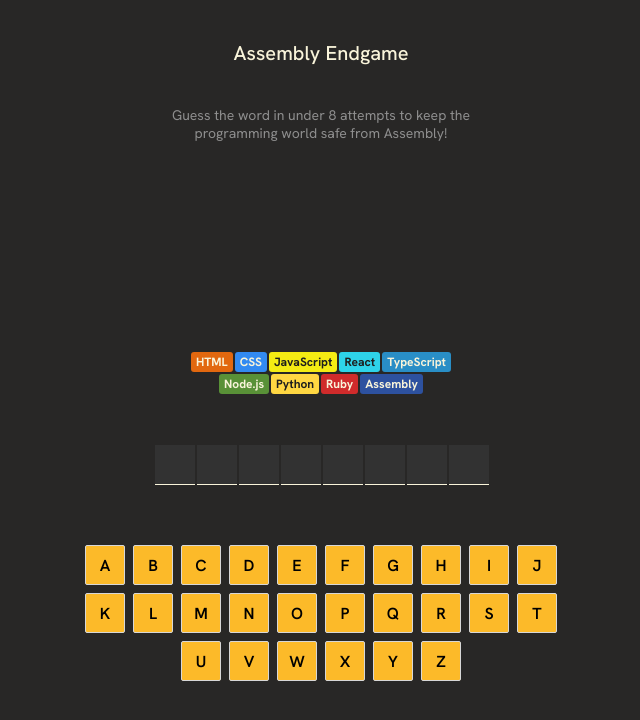
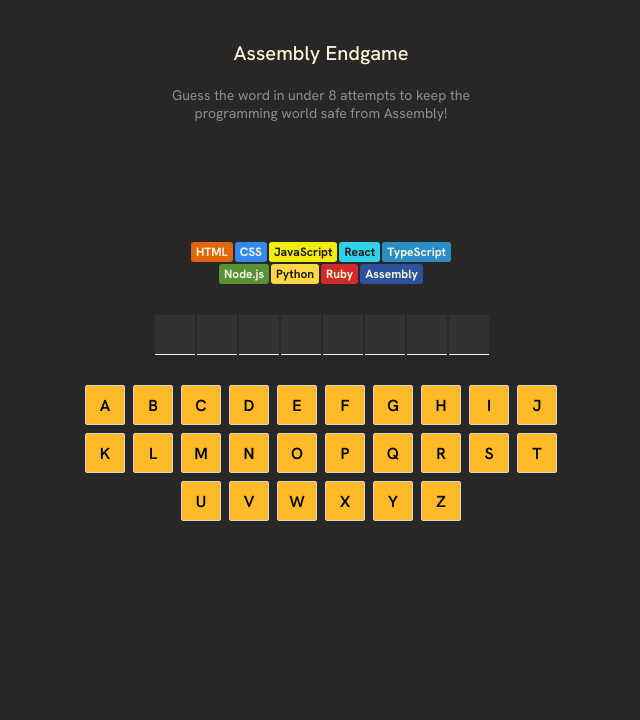
Before and after one commit to Mohammdamin-Sedaghat/Recat_Project_Bunk, a React (Vite) app in the folder Assembly-Endgame/: page / in a window 1280 px wide. Shown: the top 720 px of the page, without its empty margins (319-959 px from the left). Built offline with nearby package versions, Linux system fonts and the light colour scheme.

Commit message:
finished Assembly-Endgame

```diff
--- a/Assembly-Endgame/index.css
+++ b/Assembly-Endgame/index.css
@@ -37,12 +37,12 @@
     font-size: 0.875rem;
     max-width: 350px;
     color: #8E8E8E;
-    margin-block: 40px;
+    margin-block: 10px;
 }
 
 .state {
     color: #F9F4DA;
-    margin-block: 50px;
+    margin-block: 20px;
     display: flex;
     flex-direction: column;
     align-items: center;
@@ -95,7 +95,7 @@
     display: flex;
     flex-wrap: wrap;
     justify-content: center;
-    margin-block: 40px;
+    margin-block: 20px;
 }
 
 .letter {
@@ -120,7 +120,7 @@
 
     max-width: 480px;
     gap: 8px;
-    margin-block: 20px;
+    margin-block: 10px;
 }
 
 .keyboardLetters {
@@ -150,7 +150,7 @@
     font-weight: 600;
     font-size: 1rem;
     cursor: pointer;
-    margin-top: 30px;
+    margin-top: 5px;
 }
 
 .false {
--- a/Assembly-Endgame/package.json
+++ b/Assembly-Endgame/package.json
@@ -11,6 +11,7 @@
   },
   "dependencies": {
     "react": "^19.0.0",
+    "react-confetti": "^6.2.2",
     "react-dom": "^19.0.0"
   },
   "devDependencies": {
--- a/Assembly-Endgame/src/App.jsx
+++ b/Assembly-Endgame/src/App.jsx
@@ -2,6 +2,7 @@
 import words from "./words.json"
 import TalkingSection from "./TalkingSection"
 import { useState } from "react"
+import Confetti from "react-confetti"
 
 export default function App() {
   const [currentWords, setCurrentWord] = useState(getRandomWord)
@@ -38,7 +39,8 @@
     return <span
       key={i}
       className="letter"
-      >{guessed.includes(letter) ? letter : ""}</span>
+      style={(isGameOver && !guessed.includes(letter)) ? {color:"#BA2A2A"} : null}
+      >{guessed.includes(letter) || isGameOver ? letter : ""}</span>
   })
 
   const alphabetList = alphabet.toUpperCase().split('').map(letter => {
@@ -60,6 +62,7 @@
 
   return (
     <main>
+      {isWon && <Confetti recycle={false}/>}
       <header>
           <h1>Assembly Endgame</h1>
           <p className="header-text">Guess the word in under 8 attempts to keep the programming world safe from Assembly!</p>
```
Also changed, not shown: 1 other file (tests, documents, lock files or other folders).
